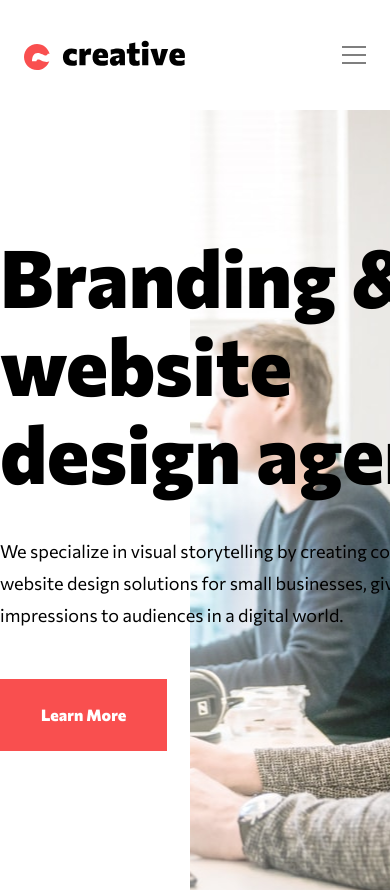
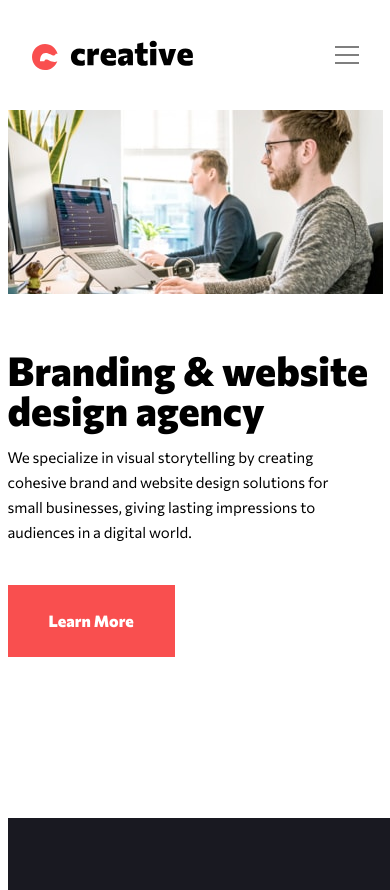
Before and after one commit to danielopq/creative, a React (Vite) app: page / in a window 390 px wide. Shown: the top 890 px of the page. Built offline with nearby package versions, Linux system fonts and the light colour scheme.

Commit message:
header.css - mobile version done

```diff
--- a/src/components/header/header.css
+++ b/src/components/header/header.css
@@ -67,4 +67,33 @@ header{
 
 /*############################## MOBILE VERSION ##############################*/
 
-@media screen and (max-width:767px) {}
+@media screen and (max-width:767px) {
+    header{
+        height: 708px;
+        display: flex;
+        flex-direction: column-reverse;
+        align-items: center;
+        justify-content: flex-start;
+    }
+
+    #header-mainContent{
+        width: inherit;
+        height: 508px;
+        margin: 56px 0px 0px;
+    }
+
+    #header-mainContent p{
+        width: 327px;
+        margin-top: 15px;
+    }
+
+    #header-button{
+        margin-top: 40px;
+    }
+
+    #header-mainPic{
+        width: 375px;
+        height: 200px;
+        background: url(./img/headreMainPic-mobile.jpg) center/375px no-repeat;
+    }
+}
--- a/src/index.css
+++ b/src/index.css
@@ -98,6 +98,14 @@ h2 {
 
 @media screen and (max-width:767px) {
     main {
-        width: 100vw;
+        width: 375px;
+    }
+
+    h1 {
+        font: 800 40px/40px 'Commissioner-ExtraBold';
+    }
+
+    .mainText {
+        font: 400 15px/25px 'Commissioner-Regular';
     }
 }
```
